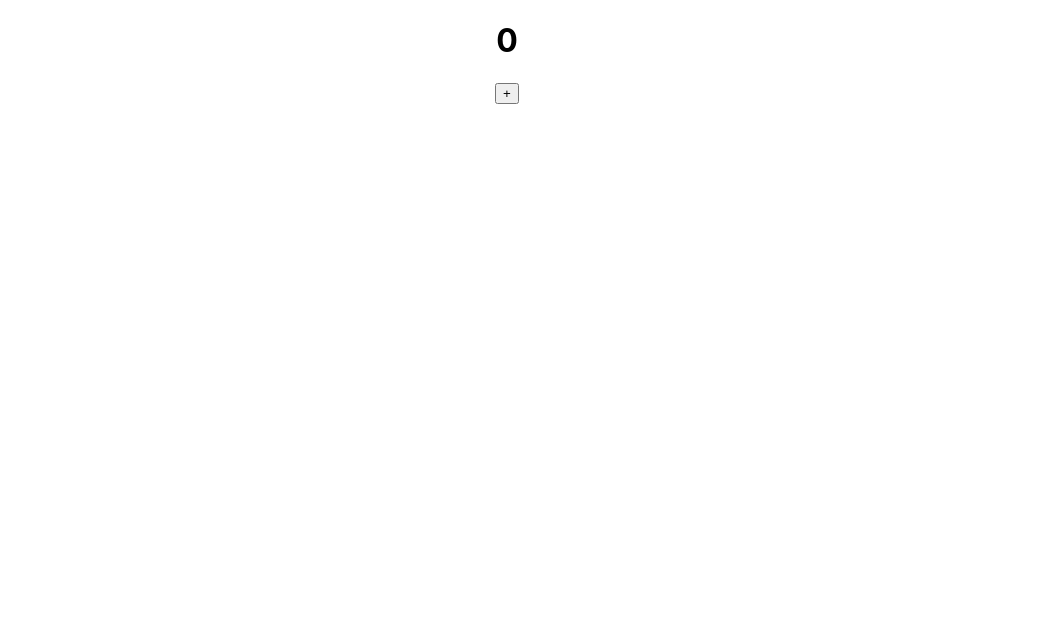
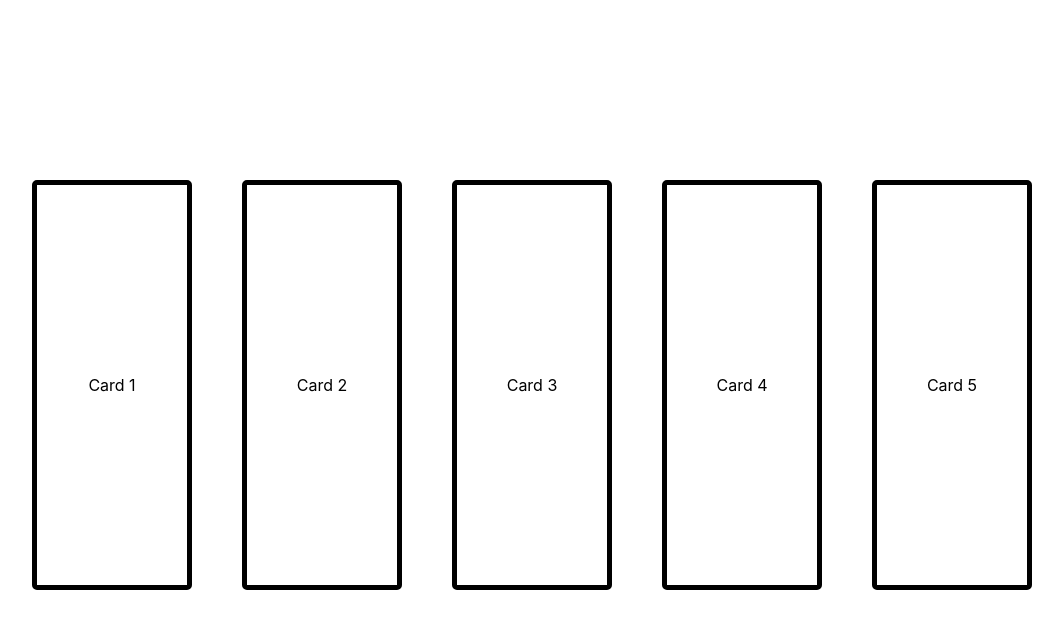
Before and after one commit to Aloxan12/ReactAndJsInstruments, a React (Create React App) app: page / in a window 1280 px wide. Shown: the top 628 px of the page, without its empty margins (133-1196 px from the left). Built offline with nearby package versions, Linux system fonts and the light colour scheme.

Commit message:
drag and drop

```diff
--- a/src/App.tsx
+++ b/src/App.tsx
@@ -1,16 +1,13 @@
 import React from 'react';
 import './App.css';
-import {Clock} from "./components/Clock/Clock";
-import {Counter} from "./components/Localstorage/counter";
-import {CounterWithRedux} from "./components/Localstorage/counterWithRedux";
-
+import {DragAndDrop} from "./components/DragAndDrop/DragAndDrop";
 
 
 function App() {
 
     return (
         <div className="App">
-            <CounterWithRedux />
+            <DragAndDrop />
         </div>
     );
 }
--- /dev/null
+++ b/src/components/DragAndDrop/DragAndDrop.module.css
@@ -0,0 +1,21 @@
+.container{
+    display: flex;
+    flex-direction: row;
+    justify-content: center;
+    align-items: center;
+    padding: 30px;
+    margin: 150px auto;
+}
+
+.card{
+    display: flex;
+    flex-direction: row;
+    justify-content: center;
+    align-items: center;
+    width: 150px;
+    height: 400px;
+    border: 5px solid;
+    border-radius: 5px;
+    margin-left: 50px;
+    cursor: grab;
+}
--- /dev/null
+++ b/src/components/DragAndDrop/DragAndDrop.tsx
@@ -0,0 +1,64 @@
+import React, {useState, DragEvent} from "react";
+import style from "./DragAndDrop.module.css";
+import {v1} from "uuid";
+
+type CardType = {
+    id: string
+    order: number
+    text: string
+}
+
+export const DragAndDrop=()=>{
+    const [cardList, setCardList] = useState<Array<CardType>>([
+        {id: v1(), order: 1, text: 'Card 1'},
+        {id: v1(), order: 2, text: 'Card 2'},
+        {id: v1(), order: 3, text: 'Card 3'},
+        {id: v1(), order: 4, text: 'Card 4'},
+        {id: v1(), order: 5, text: 'Card 5'},
+    ])
+    const [currentCard, setCurrentCard] = useState<CardType | null>(null)
+
+    function dragStartHandler(e: DragEvent<HTMLDivElement>, card: CardType){
+        setCurrentCard(card)
+    }
+    function dragEndHandler(e:DragEvent<HTMLDivElement>){
+        // @ts-ignore
+        e.target.style.background = 'white';
+    }
+    const sortCards =(a: CardType, b: CardType)=>{
+        if(a.order > b.order) return 1
+        else return -1
+    }
+    function dragOverHandler(e:DragEvent<HTMLDivElement>){
+        e.preventDefault();
+        // @ts-ignore
+        e.target.style.background = 'lightgray'
+    }
+    function dropHandler(e:DragEvent<HTMLDivElement>, card: CardType){
+        e.preventDefault();
+        setCardList(cardList.sort(sortCards).map(c=> {
+            if(c.id === card.id && currentCard){
+                return {...c, order: currentCard.order}
+            }
+            if(currentCard && c.id === currentCard.id){
+                return {...c, order: card.order}
+            }
+            return c
+        }))
+    }
+    return(
+        <div className={style.container}>
+            {cardList.map(c=>{
+                return <div draggable="true"
+                            onDragStart={(e)=>dragStartHandler(e, c)}
+                            onDragLeave={(e)=>dragEndHandler(e)}
+                            onDragEnd={(e)=>dragEndHandler(e)}
+                            onDragOver={(e)=>dragOverHandler(e)}
+                            onDrop={(e)=>dropHandler(e, c)}
+                            className={style.card}>
+                    {c.text}
+                </div>
+            })}
+        </div>
+    )
+}
```
